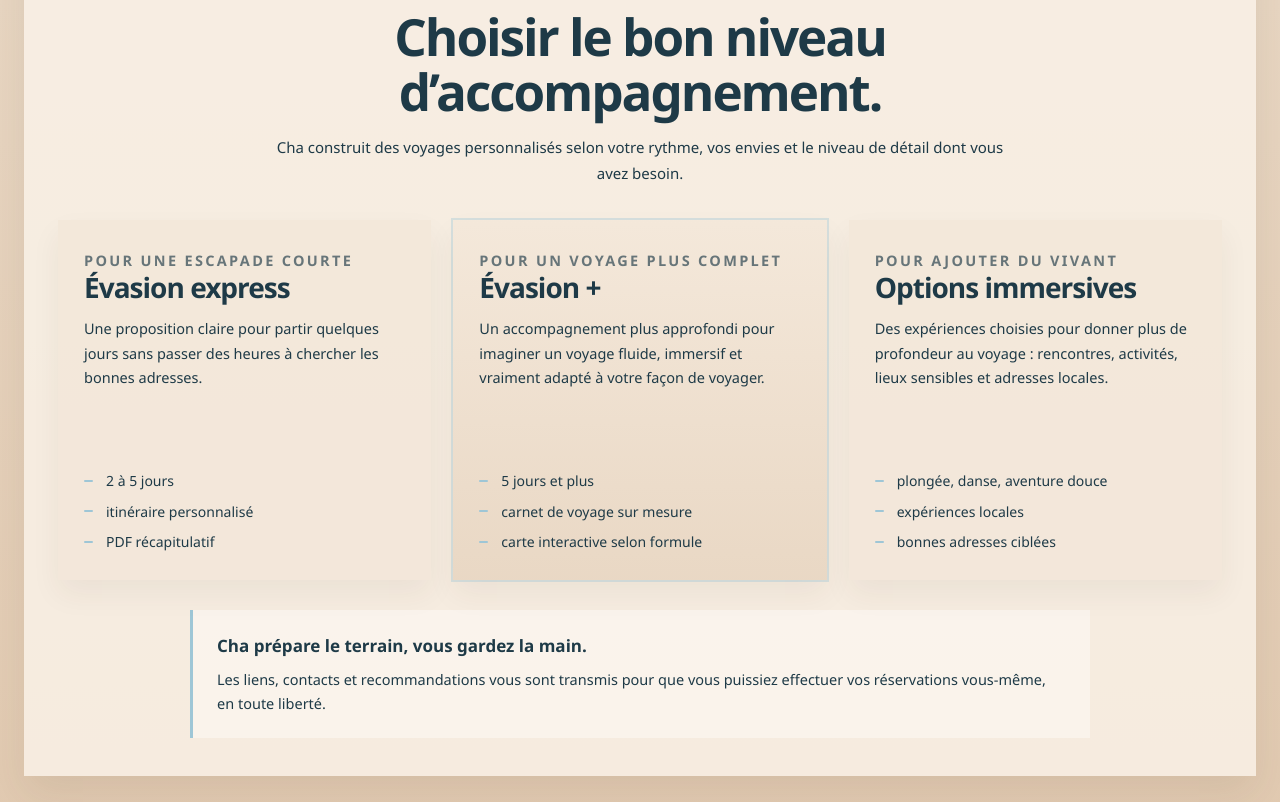
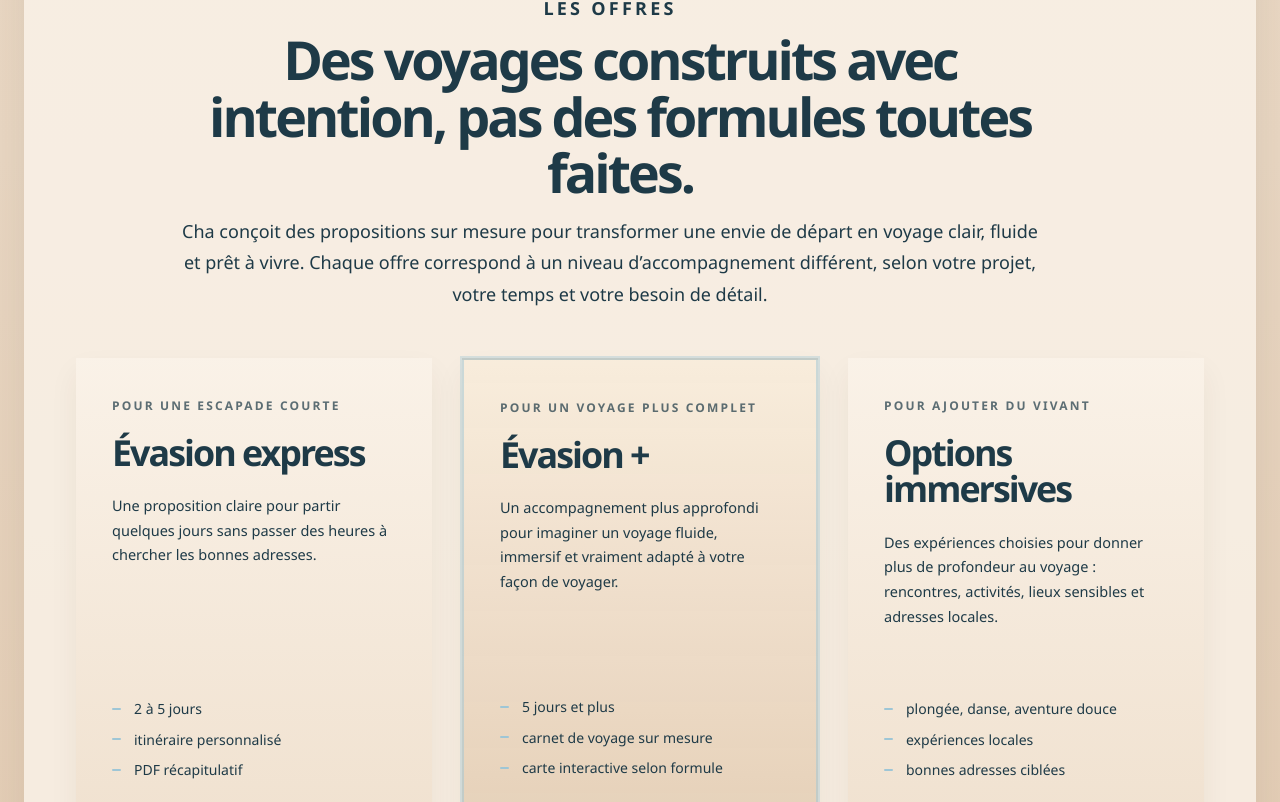
Before and after one commit to So1968/Les-voyages-de-Cha, a Next.js app: page / in a window 1280 px wide. Shown: the part 1418-2220 px from the top of the page. Built offline with nearby package versions, Linux system fonts and the light colour scheme.

Commit message:
Renforce la lisibilite et l assurance des offres

```diff
--- a/app/globals.css
+++ b/app/globals.css
@@ -428,7 +428,7 @@ img {
   }
 }
 /* =====================================================
-   RÃ©glage final : Bureau privÃ© derriÃ¨re le logo
+   RÃƒÂ©glage final : Bureau privÃƒÂ© derriÃƒÂ¨re le logo
    ===================================================== */
 
 /* Le menu ne montre que les rubriques publiques */
@@ -443,7 +443,7 @@ img {
   display: none !important;
 }
 
-/* Le logo est la porte privÃ©e, mais sans indication visible */
+/* Le logo est la porte privÃƒÂ©e, mais sans indication visible */
 .cha-logo-wrap {
   width: 210px !important;
   display: flex !important;
@@ -462,7 +462,7 @@ img {
   object-fit: contain !important;
 }
 
-/* Header Ã©quilibrÃ© */
+/* Header ÃƒÂ©quilibrÃƒÂ© */
 .cha-header {
   width: min(100%, 1360px) !important;
   height: 82px !important;
@@ -479,7 +479,7 @@ img {
   box-shadow: none !important;
 }
 
-/* Titre accueil Ã  taille normale */
+/* Titre accueil ÃƒÂ  taille normale */
 .cha-title {
   width: min(100%, 1360px) !important;
   margin: 26px auto 38px !important;
@@ -490,7 +490,7 @@ img {
   line-height: 1.05 !important;
 }
 
-/* Trois blocs Ã  bonne dimension */
+/* Trois blocs ÃƒÂ  bonne dimension */
 .cha-templates {
   width: min(100%, 1360px) !important;
   max-width: 1360px !important;
@@ -499,7 +499,7 @@ img {
   margin: 0 auto 92px !important;
 }
 
-/* Cartes plus grandes que la version mini, mais pas Ã©normes */
+/* Cartes plus grandes que la version mini, mais pas ÃƒÂ©normes */
 .cha-card {
   min-height: 680px !important;
   padding: 42px 40px 34px !important;
@@ -526,13 +526,13 @@ img {
   width: min(100%, 1360px) !important;
 }
 
-/* SÃ©curitÃ© : pas de dÃ©bordement horizontal */
+/* SÃƒÂ©curitÃƒÂ© : pas de dÃƒÂ©bordement horizontal */
 html,
 body {
   overflow-x: hidden !important;
 }
 /* =====================================================
-   Section Offres — version vitrine premium
+   Section Offres â€” version vitrine premium
    ===================================================== */
 
 .cha-offres-section {
@@ -659,3 +659,114 @@ body {
     min-height: auto;
   }
 }
+/* =====================================================
+   Offres — plus d'assurance, plus lisibles
+   ===================================================== */
+
+.cha-offres-section {
+  padding: 56px 52px !important;
+}
+
+.cha-offres-intro {
+  max-width: 920px !important;
+  margin-bottom: 48px !important;
+}
+
+.cha-offres-intro h2 {
+  max-width: 880px !important;
+  font-size: clamp(40px, 4.2vw, 62px) !important;
+  line-height: 1.05 !important;
+  letter-spacing: -0.055em !important;
+}
+
+.cha-offres-intro p {
+  max-width: 860px !important;
+  font-size: 18px !important;
+  line-height: 1.75 !important;
+}
+
+.cha-offres-grid {
+  gap: 30px !important;
+}
+
+.cha-offre-card {
+  min-height: 460px !important;
+  padding: 38px 36px !important;
+  background:
+    linear-gradient(180deg, rgba(250, 242, 232, 0.96), rgba(240, 225, 207, 0.92)) !important;
+}
+
+.cha-offre-card.featured {
+  background:
+    linear-gradient(180deg, rgba(248, 236, 220, 0.98), rgba(229, 208, 184, 0.94)) !important;
+  border: 2px solid rgba(158, 198, 214, 0.50) !important;
+}
+
+.cha-offre-label {
+  font-size: 12px !important;
+  letter-spacing: 0.18em !important;
+  margin-bottom: 18px !important;
+  color: rgba(30, 58, 71, 0.72) !important;
+}
+
+.cha-offre-card h3 {
+  font-size: clamp(34px, 2.8vw, 46px) !important;
+  line-height: 1.02 !important;
+  margin-bottom: 22px !important;
+  letter-spacing: -0.055em !important;
+}
+
+.cha-offre-emotion {
+  font-size: 17px !important;
+  line-height: 1.75 !important;
+}
+
+.cha-offre-details {
+  padding-top: 36px !important;
+  gap: 14px !important;
+}
+
+.cha-offre-details span {
+  font-size: 16px !important;
+  line-height: 1.5 !important;
+  font-weight: 600 !important;
+}
+
+.cha-offre-details span::before {
+  width: 22px !important;
+  height: 3px !important;
+  flex-basis: 22px !important;
+}
+
+.cha-offres-note {
+  max-width: 980px !important;
+  margin-top: 44px !important;
+  padding: 30px 34px !important;
+  background: rgba(255, 252, 248, 0.62) !important;
+}
+
+.cha-offres-note strong {
+  font-size: 21px !important;
+  line-height: 1.3 !important;
+}
+
+.cha-offres-note p {
+  font-size: 16.5px !important;
+  line-height: 1.75 !important;
+}
+
+@media (max-width: 1080px) {
+  .cha-offres-section {
+    padding: 40px 26px !important;
+  }
+
+  .cha-offres-intro h2 {
+    font-size: clamp(34px, 7vw, 48px) !important;
+  }
+
+  .cha-offres-intro p,
+  .cha-offre-emotion,
+  .cha-offre-details span {
+    font-size: 16px !important;
+  }
+}
--- a/app/page.tsx
+++ b/app/page.tsx
@@ -2,7 +2,7 @@ export default function Home() {
   return (
     <main className="cha-page">
       <header className="cha-header">
-        <a href="/bureau" className="cha-logo-wrap" aria-label="AccÃƒÂ¨s privÃƒÂ© au Bureau de Cha">
+        <a href="/bureau" className="cha-logo-wrap" aria-label="AccÃƒÆ’Ã‚Â¨s privÃƒÆ’Ã‚Â© au Bureau de Cha">
           <img src="/logo-cha.svg" alt="Les Voyages de Cha" className="cha-logo" />
         </a>
 
@@ -115,10 +115,11 @@ export default function Home() {
       <section id="offres" className="cha-offres-section">
         <div className="cha-offres-intro">
           <p className="cha-mini-title">Les offres</p>
-          <h2>Choisir le bon niveau d&rsquo;accompagnement.</h2>
+          <h2>Des voyages construits avec intention, pas des formules toutes faites.</h2>
           <p>
-            Cha construit des voyages personnalis&eacute;s selon votre rythme, vos envies
-            et le niveau de d&eacute;tail dont vous avez besoin.
+            Cha con&ccedil;oit des propositions sur mesure pour transformer une envie de d&eacute;part
+            en voyage clair, fluide et pr&ecirc;t &agrave; vivre. Chaque offre correspond &agrave; un niveau
+            d&rsquo;accompagnement diff&eacute;rent, selon votre projet, votre temps et votre besoin de d&eacute;tail.
           </p>
         </div>
 
```
